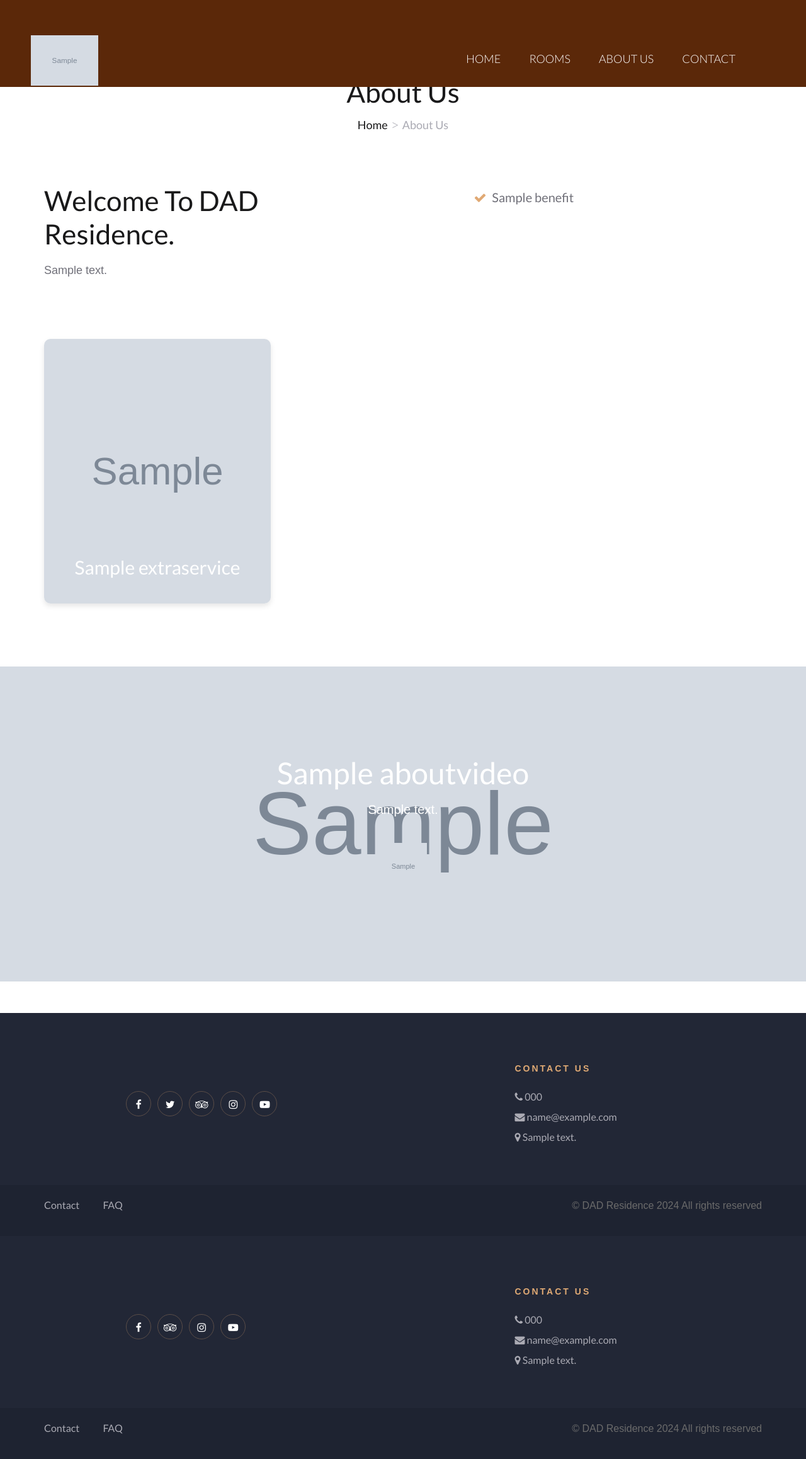
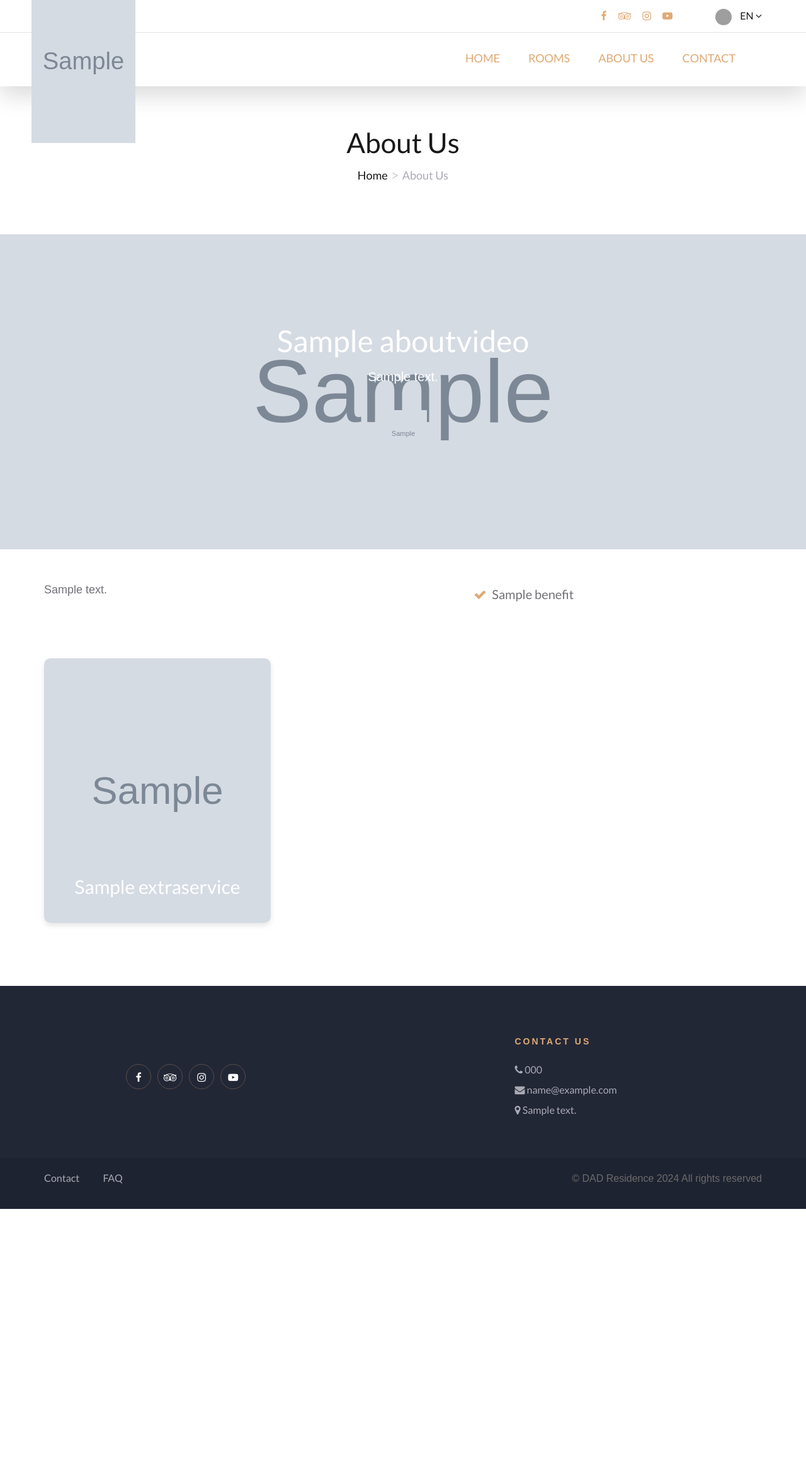
Before and after one commit to iamrhdev/dadresidence, a Django app: page /about/ in a window 1280 px wide. Shown: the whole page at 63% size. After the commit the page ends 1919 px from the top, so only its background shows below. Run offline with Django 5.2, Linux system fonts and the light colour scheme; tables that the repository leaves empty hold one stand-in row (values such as "Sample post"); grey boxes marked "Sample" are stand-in pictures; some libraries are stand-ins or nearby versions; grey boxes are pictures that could not be loaded.

Commit message:
navbar styled

```diff
--- a/base/static/styles/style.css
+++ b/base/static/styles/style.css
@@ -307,7 +307,7 @@ ol {
   box-shadow: 0px 12px 15px rgba(36, 11, 12, 0.05);
 }
 .top-nav {
-  opacity: 0; /* Initially hidden */
+  opacity: 1; /* Initially hidden */
   border-bottom: 1px solid #e5e5e5;
   transition: opacity 0.5s ease-in-out; /* Add transition effect to opacity property */
 }
@@ -432,14 +432,18 @@ ol {
   top: 0;
   width: 100%;
   z-index: 1000;
-  background-color: rgba(91, 40, 9, 1) !important;
+  /* background-color: rgba(91, 40, 9, 1) !important; */
   transition: background-color 0.5s ease-in-out;
 }
 #sticky-nav.transparent {
   background-color: transparent !important;
 }
 #sticky-nav.scrolled {
-  background-color: rgba(91, 40, 9, 0.7) !important;
+  background-color: rgba(91, 40, 9, 0.9) !important;
+}
+#sticky-nav.nothome {
+  background-color: #fff !important;
+  box-shadow: 0px 14px 35px rgba(0, 0, 0, 0.15);
 }
 
 .sticky {
@@ -464,6 +468,13 @@ ol {
   left: -21px !important;
 }
 
+.logo-residence-dark {
+  /* max-height: 100%; */
+  position: relative;
+  height: 260px !important;
+  top: -85px !important;
+  left: -20px !important;
+}
 .menu-item .logo a {
   display: flex;
   align-items: center;
@@ -488,10 +499,10 @@ ol {
 
 .menu-item .nav-menu .mainmenu li a {
   font-size: 18px;
-  color: white;
+  color: #dfa974;
   text-transform: uppercase;
   margin-right: 42px;
-  font-weight: 300;
+  font-weight: 500;
   display: inline-block;
   padding: 27px 0;
   position: relative;
@@ -960,7 +971,7 @@ ol {
 -----------------------*/
 
 .breadcrumb-section {
-  padding-top: 70px;
+  padding-top: 150px;
   padding-bottom: 80px;
 }
 .breadcrumb-text {
@@ -2034,6 +2045,9 @@ ol {
 /* Large Mobile: 480px */
 
 @media only screen and (max-width: 767px) {
+  #sticky-nav.transparent {
+    background-color: rgba(91, 40, 9, 1) !important;
+  }
   .testimonial-slider.owl-carousel .owl-nav {
     display: none;
   }
--- a/base/templates/base/about.html
+++ b/base/templates/base/about.html
@@ -1,5 +1,5 @@
 {%extends 'main.html'%} {%block content%}
-<!-- Breadcrumb Section Begin -->
+
 <div class="breadcrumb-section">
   <div style="margin-top: 50px" class="container">
     <div class="row">
@@ -15,6 +15,34 @@
     </div>
   </div>
 </div>
+<!-- Video Section Begin -->
+<section
+  class="video-section set-bg"
+  data-setbg="{{ about_video.video_bg_image.url }}"
+  style="margin-bottom: 50px"
+>
+  <div class="container">
+    <div class="row">
+      <div class="col-lg-12">
+        <div class="video-text">
+          <h2>{{ about_video.title }}</h2>
+          <p>{{ about_video.description }}</p>
+          <a href="{{ about_video.youtube_url }}" class="play-btn video-popup">
+            <img
+              src="{{ about_video.play_icon.url }}"
+              alt=""
+              style="width: 75px; height: 75px"
+            />
+          </a>
+        </div>
+      </div>
+    </div>
+  </div>
+</section>
+
+<!-- Video Section End -->
+<!-- Breadcrumb Section Begin -->
+
 <!-- Breadcrumb Section End -->
 
 <!-- About Us Page Section Begin -->
@@ -24,7 +52,6 @@
       <div class="row">
         <div class="col-lg-6">
           <div class="ap-title">
-            <h2>Welcome To DAD Residence.</h2>
             <p>{{about_us.descriptive_info}}</p>
           </div>
         </div>
@@ -70,89 +97,5 @@
 </section>
 <!-- About Us Page Section End -->
 
-<!-- Video Section Begin -->
-<section
-  class="video-section set-bg"
-  data-setbg="{{ about_video.video_bg_image.url }}"
-  style="margin-bottom: 50px"
->
-  <div class="container">
-    <div class="row">
-      <div class="col-lg-12">
-        <div class="video-text">
-          <h2>{{ about_video.title }}</h2>
-          <p>{{ about_video.description }}</p>
-          <a href="{{ about_video.youtube_url }}" class="play-btn video-popup">
-            <img
-              src="{{ about_video.play_icon.url }}"
-              alt=""
-              style="width: 75px; height: 75px"
-            />
-          </a>
-        </div>
-      </div>
-    </div>
-  </div>
-</section>
-
-<!-- Video Section End -->
-<footer class="footer-section">
-  <div class="container">
-    <div class="footer-text">
-      <div class="row" style="justify-content: space-evenly">
-        <div class="col-lg-4">
-          <div class="ft-about">
-            <div class="logo">
-              <a href="#">
-                <!-- <img src="{{details.logo.url}}" alt="" /> -->
-              </a>
-            </div>
-            <div class="fa-social">
-              <a href="#"><i class="fa fa-facebook"></i></a>
-              <a href="#"><i class="fa fa-twitter"></i></a>
-
-              <a href="#"><i class="fa fa-tripadvisor"></i></a>
-              <a href="#"><i class="fa fa-instagram"></i></a>
-              <a href="#"><i class="fa fa-youtube-play"></i></a>
-            </div>
-          </div>
-        </div>
-        <div class="col-lg-3 offset-lg-1">
-          <div class="ft-contact">
-            <h6>Contact Us</h6>
-            <ul>
-              <li><i class="fa fa-phone"></i> {{details.phone_number}}</li>
-              <li><i class="fa fa-envelope"></i> {{details.email}}</li>
-              <li><i class="fa fa-map-marker"></i> {{details.address}}</li>
-            </ul>
-          </div>
-        </div>
-      </div>
-    </div>
-  </div>
-  <div class="copyright-option">
-    <div class="container">
-      <div class="row">
-        <div class="col-lg-7">
-          <ul>
-            <li><a href="#">Contact</a></li>
-            <li><a href="#">FAQ</a></li>
-          </ul>
-        </div>
-        <div class="col-lg-5">
-          <div class="co-text">
-            <p>
-              &copy; DAD Residence
-              <script>
-                document.write(new Date().getFullYear());
-              </script>
-              All rights reserved
-            </p>
-          </div>
-        </div>
-      </div>
-    </div>
-  </div>
-</footer>
 <!-- Footer Section End -->
 {%endblock%}
--- a/templates/navbar.html
+++ b/templates/navbar.html
@@ -18,7 +18,7 @@
             </ul>
           </div>
         </div>
-        <a href="#" class="bk-btn">Booking Now</a>
+
       </div>
       <nav class="mainmenu mobile-menu">
         <ul>
@@ -61,12 +61,34 @@
         <div class="col-lg-6">
           <div class="tn-right">
             <div class="top-social">
-              <a href="#"><i class="fa fa-facebook"></i></a>
-              <a href="#"><i class="fa fa-twitter"></i></a>
-              <a href="#"><i class="fa fa-tripadvisor"></i></a>
-              <a href="#"><i class="fa fa-instagram"></i></a>
+              <div class="fa-social">
+                <a
+                  href="https://www.facebook.com/dadhouse.az/"
+                  target="_blank"
+                >
+                  <i style="color: #dfa974;;" class="fa fa-facebook"></i>
+                </a>
+                <a
+                  href="https://www.tripadvisor.com/Restaurant_Review-g3735742-d23224673-Reviews-DAD_House-Lankaran_Lankaran_Region.html"
+                  target="_blank"
+                >
+                  <i style="color: #dfa974;;" class="fa fa-tripadvisor"></i>
+                </a>
+                <a
+                  href="https://www.instagram.com/dadresidence.az/?hl=en"
+                  target="_blank"
+                >
+                  <i style="color: #dfa974;;" class="fa fa-instagram"></i>
+                </a>
+                <a
+                  href="https://www.youtube.com/@dadresidence2855"
+                  target="_blank"
+                >
+                  <i style="color: #dfa974;;" class="fa fa-youtube-play"></i>
+                </a>
+              </div>
             </div>
-            <a href="#" class="bk-btn">Booking Now</a>
+
             <div class="language-option">
               <img src="img/flag.jpg" alt="" />
               <span>EN <i class="fa fa-angle-down"></i></span>
@@ -85,18 +107,22 @@
   <div  class="menu-item">
     <div class="container">
       <div class="row">
-         <div class="col-lg-2">
+        <div class="col-lg-2">
+          {% if request.path != '/' %}
           <div class="logo">
-            <a href="{%url 'home-page'%}">
-              <img
-                class="logo-residence"
-                style="height: 100%"
-                src="{{details.logo.url}}"
-                alt=""
-              />
-            </a>
+              <a href="{% url 'home-page' %}">
+                  <img class="logo-residence-dark" style="height: 100%" src="{{ details.logo_dark.url }}" alt="" />
+              </a>
           </div>
-        </div>
+          {% else %}
+          <div class="logo">
+              <a href="{% url 'home-page' %}">
+                  <img class="logo-residence" style="height: 100%" src="{{ details.logo.url }}" alt="" />
+              </a>
+          </div>
+          {% endif %}
+      </div>
+
         <div class="col-lg-10">
           <div class="nav-menu">
               <nav class="mainmenu">
```
Also changed, not shown: base/static/styles/js/main.js (+23 -6 lines).
